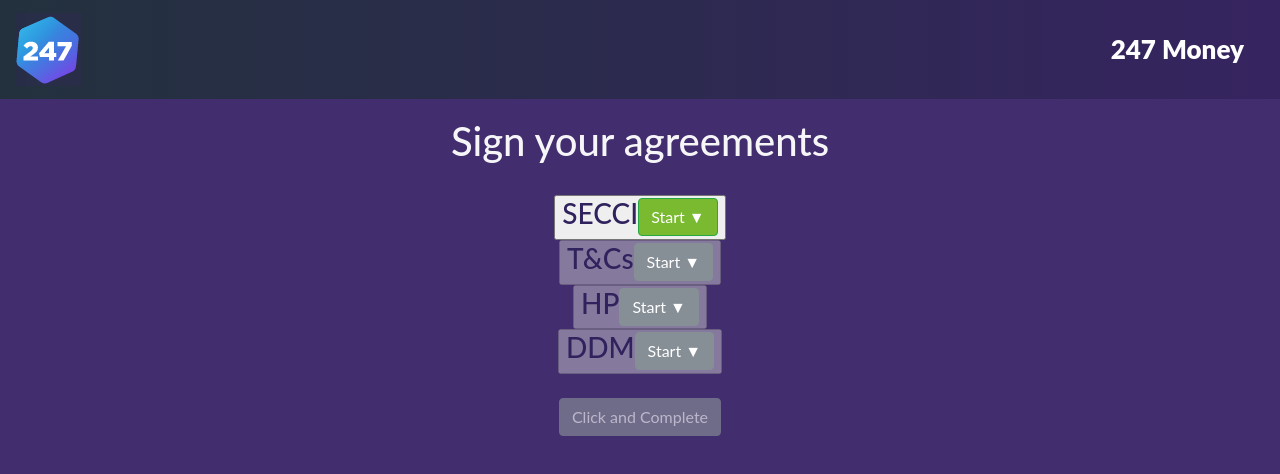
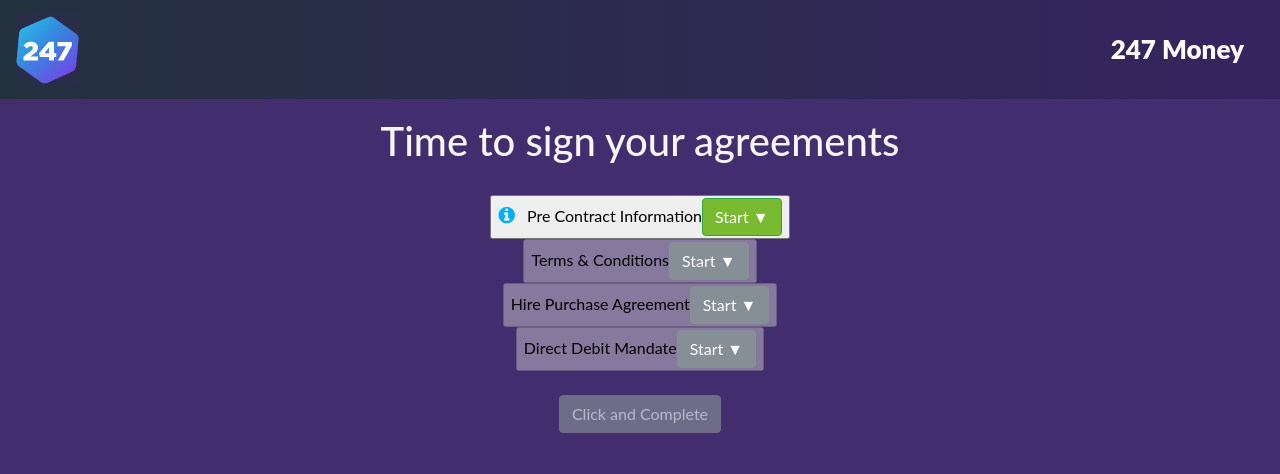
Before and after one commit to callumevans/esign-prototype, an Angular app: page /signAgreement in a window 1280 px wide. Shown: the top 474 px of the page. Built offline with nearby package versions, Linux system fonts and the light colour scheme.

Commit message:
Styles againnnnn

```diff
--- a/src/app/home/home.component.css
+++ b/src/app/home/home.component.css
@@ -14,6 +14,11 @@
     padding: 0.2em;
     font-size: 1.2em;
 }
+.pound {
+    padding-right: 5px;
+    font-weight: bold;
+}
+
 .fa {
     padding-right: 5px;
 }
--- a/src/app/home/home.component.html
+++ b/src/app/home/home.component.html
@@ -26,13 +26,13 @@
         </div>
         <div class="card">
             <div class="card-header">
-                <span class="fa fa-usd"></span><b>Finance Details</b>
+                <span class="pound">£</span><b>Finance Details</b>
             </div>
             <div class="card-body">
-                <div>Amount Borrowed: £10,000</div>
-                <div>Monthly Payment: £100</div>
-                <div>Term: 48m</div>
-                <div>Total Repayment: £12,000</div>
+                <div><b>Amount Borrowed:</b> £10,000</div>
+                <div><b>Monthly Payment:</b> £100</div>
+                <div><b>Term:</b> 48 months</div>
+                <div><b>Total Repayment:</b> £12,000</div>
             </div>
         </div>
     </div>
--- a/src/app/signAgreement/signAgreement.component.html
+++ b/src/app/signAgreement/signAgreement.component.html
@@ -1,15 +1,16 @@
 <div class="container">
-    <h1>Sign your agreements</h1>
+    <h1>Time to sign your agreements</h1>
     <br/>
     <ngb-accordion [closeOthers]="true" activeIds="static-1" #acc="ngbAccordion">
         <ngb-panel id="secciPanel">
             <ng-template ngbPanelTitle>
-                <h3>
-                    SECCI
+                <div class="accordion-text">
+                        <span class="fa fa-info-circle"></span>
+                    Pre Contract Information
                     <button class="btn agreementButton" [ngClass]="{'btn-success': !SECCIagreementComplete, 'btn-light': SECCIagreementComplete }">
                                 {{ !SECCIagreementComplete ? 'Start ' : '' }}{{ acc.activeIds == 'secciPanel' ? '&#9650;' : '&#9660;' }}</button>
                     <span *ngIf="SECCIagreementComplete" class="agreementTick">&#10004;</span>
-                </h3>
+                </div>
 
             </ng-template>
             <ng-template ngbPanelContent>
@@ -33,15 +34,15 @@
         </ngb-panel>
         <ngb-panel [disabled]="!SECCIagreementComplete" id="tncPanel">
             <ng-template ngbPanelTitle>
-                <h3>
-                    T&Cs
+                <div class="accordion-text">
+                    Terms & Conditions
                     <button class="btn agreementButton" [ngClass]="{
                                     'btn-success': SECCIagreementComplete && !TnCsagreementComplete,
                                     'btn-light': TnCsagreementComplete,
                                     'btn-secondary': !SECCIagreementComplete }">
                                 {{ !TnCsagreementComplete ? 'Start ' : '' }}{{ acc.activeIds == 'tncPanel' ? '&#9650;' : '&#9660;' }}</button>
                     <span *ngIf="TnCsagreementComplete" class="agreementTick">&#10004;</span>
-                </h3>
+                </div>
             </ng-template>
             <ng-template ngbPanelContent>
                 <div class="agreement">
@@ -64,15 +65,15 @@
         </ngb-panel>
         <ngb-panel [disabled]="!TnCsagreementComplete" id="hpPanel">
             <ng-template ngbPanelTitle>
-                <h3>
-                    HP
+                <div class="accordion-text">
+                    Hire Purchase Agreement
                     <button class="btn agreementButton" [ngClass]="{
                                 'btn-success': TnCsagreementComplete && !HPagreementComplete,
                                 'btn-light': HPagreementComplete,
                                 'btn-secondary': !TnCsagreementComplete }">
                             {{ !HPagreementComplete ? 'Start ' : '' }}{{ acc.activeIds == 'hpPanel' ? '&#9650;' : '&#9660;' }}</button>
                     <span *ngIf="HPagreementComplete" class="agreementTick">&#10004;</span>
-                </h3>
+                </div>
             </ng-template>
             <ng-template ngbPanelContent>
                 <div class="agreement">
@@ -95,15 +96,15 @@
         </ngb-panel>
         <ngb-panel [disabled]="!HPagreementComplete" id="ddmPanel">
             <ng-template ngbPanelTitle>
-                <h3>
-                    DDM
+                <div class="accordion-text">
+                    Direct Debit Mandate
                     <button class="btn agreementButton" [ngClass]="{
                                 'btn-success': HPagreementComplete && !DDMagreementComplete,
                                 'btn-light': DDMagreementComplete,
                                 'btn-secondary': !HPagreementComplete }">
                             {{ !DDMagreementComplete ? 'Start ' : '' }}{{ acc.activeIds == 'ddmPanel' ? '&#9650;' : '&#9660;' }}</button>
                     <span *ngIf="DDMagreementComplete" class="agreementTick">&#10004;</span>
-                </h3>
+                </div>
             </ng-template>
             <ng-template ngbPanelContent>
                 <div class="agreement">
--- a/src/app/signAgreement/signAgreement.style.css
+++ b/src/app/signAgreement/signAgreement.style.css
@@ -24,3 +24,16 @@ h3 {
     color: black;
     text-align: left;
 }
+
+.accordion-text {
+    line-height: 35px;
+    text-align: left;
+    color: black;
+    text-decoration: none;
+  }
+
+  .accordion-text .fa {
+    padding-right: 8px;
+    color: #06aeff;
+    font-size: 1.2em;
+  }
```
